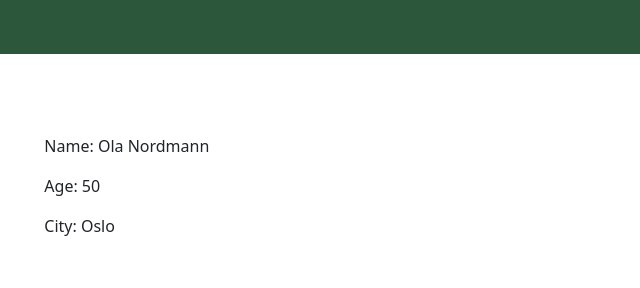
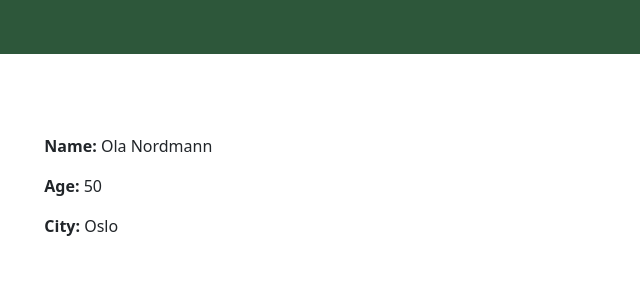
Before and after one commit to oBraenna91/SoMe, a website: page profile.html in a window 1280 px wide. Shown: the top 288 px of the page, 425-1065 px from the left. Drawn offline with nearby package versions, Linux system fonts and the light colour scheme.

Commit message:
Update profile.html

```diff
--- a/profile.html
+++ b/profile.html
@@ -30,12 +30,12 @@
             <h1 class="ms-2 my-3">(Username's) Profile</h1>
             <div class="personal-info row ms-1">
                 <div class="profile-pic-div col-4">
-                    <img src="images/blank-profile-picture.webp" width="100%">
+                    <img src="images/blank-profile-picture.webp" width="100%" alt="User Profile Image">
                 </div>
-                <div class="user-info col-6 ms-4">
-                    <p>Name: Ola Nordmann</p>
-                    <p>Age: 50</p>
-                    <p>City: Oslo</p>
+                <div class="user-info col-6 ms-4 ">
+                    <p><strong>Name:</strong> Ola Nordmann</p>
+                    <p><strong>Age:</strong> 50</p>
+                    <p><strong>City:</strong> Oslo</p>
                 </div>
             </div>
             <div class="Feed mt-4 mx-2 border border-primary border-5 p-2">
```
